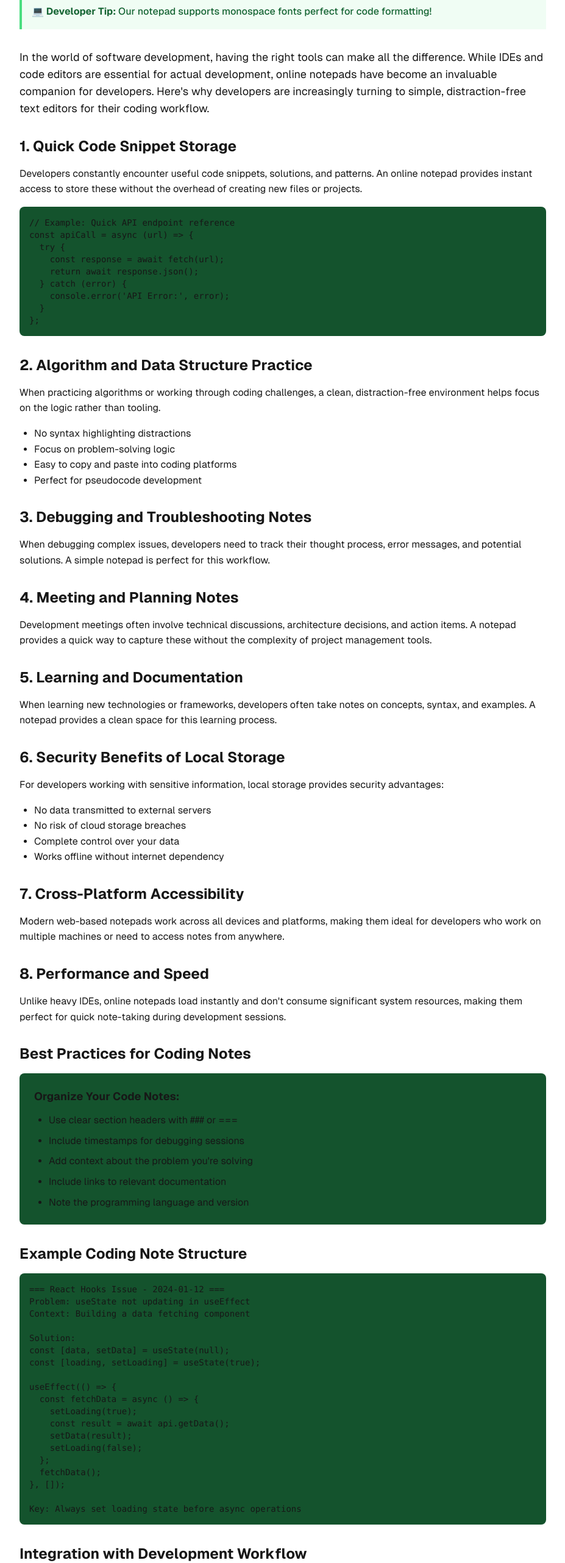
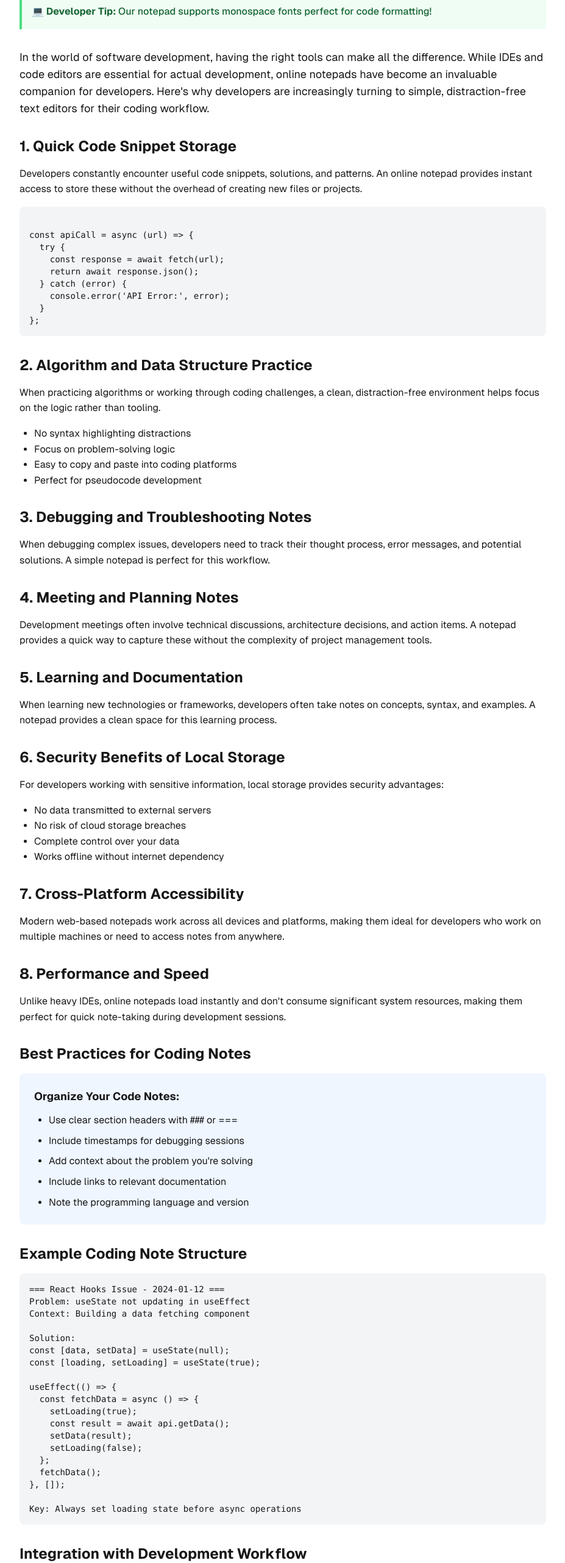
Before and after one commit to aajinn/onlinenotepad.lol, a Next.js app: page /blog/coding-notes in a window 1280 px wide. Shown: the part 234-2797 px from the top of the page at 61% size, without its empty margins (176-1103 px from the left). Built offline with nearby package versions, Linux system fonts and the light colour scheme.

Commit message:
Fix ESLint error in coding-notes blog post - Wrap JSX comment in braces - Fix background colors for better readability

```diff
--- a/app/blog/coding-notes/page.tsx
+++ b/app/blog/coding-notes/page.tsx
@@ -49,9 +49,9 @@ export default function CodingNotesPage() {
         <p className="mb-4">
           Developers constantly encounter useful code snippets, solutions, and patterns. An online notepad provides instant access to store these without the overhead of creating new files or projects.
         </p>
-        <div className="bg-green-900 p-4 rounded-lg mb-6">
+        <div className="bg-gray-100 p-4 rounded-lg mb-6">
           <p className="font-mono text-sm">
-                        // Example: Quick API endpoint reference<br />
+            {/* Example: Quick API endpoint reference */}<br />
             const apiCall = async (url) =&gt; {'{'}<br />
             &nbsp;&nbsp;try {'{'}<br />
             &nbsp;&nbsp;&nbsp;&nbsp;const response = await fetch(url);<br />
@@ -111,7 +111,7 @@ export default function CodingNotesPage() {
         </p>
 
         <h2 className="text-2xl font-bold mt-8 mb-4">Best Practices for Coding Notes</h2>
-        <div className="bg-green-900 p-6 rounded-lg mb-6">
+        <div className="bg-blue-50 p-6 rounded-lg mb-6">
           <h3 className="text-lg font-bold mb-3">Organize Your Code Notes:</h3>
           <ul className="list-disc pl-6 space-y-2">
             <li>Use clear section headers with ### or ===</li>
@@ -123,7 +123,7 @@ export default function CodingNotesPage() {
         </div>
 
         <h2 className="text-2xl font-bold mt-8 mb-4">Example Coding Note Structure</h2>
-        <div className="bg-green-900 p-4 rounded-lg mb-6">
+        <div className="bg-gray-100 p-4 rounded-lg mb-6">
           <p className="font-mono text-sm">
             === React Hooks Issue - 2024-01-12 ===<br />
             Problem: useState not updating in useEffect<br />
```
